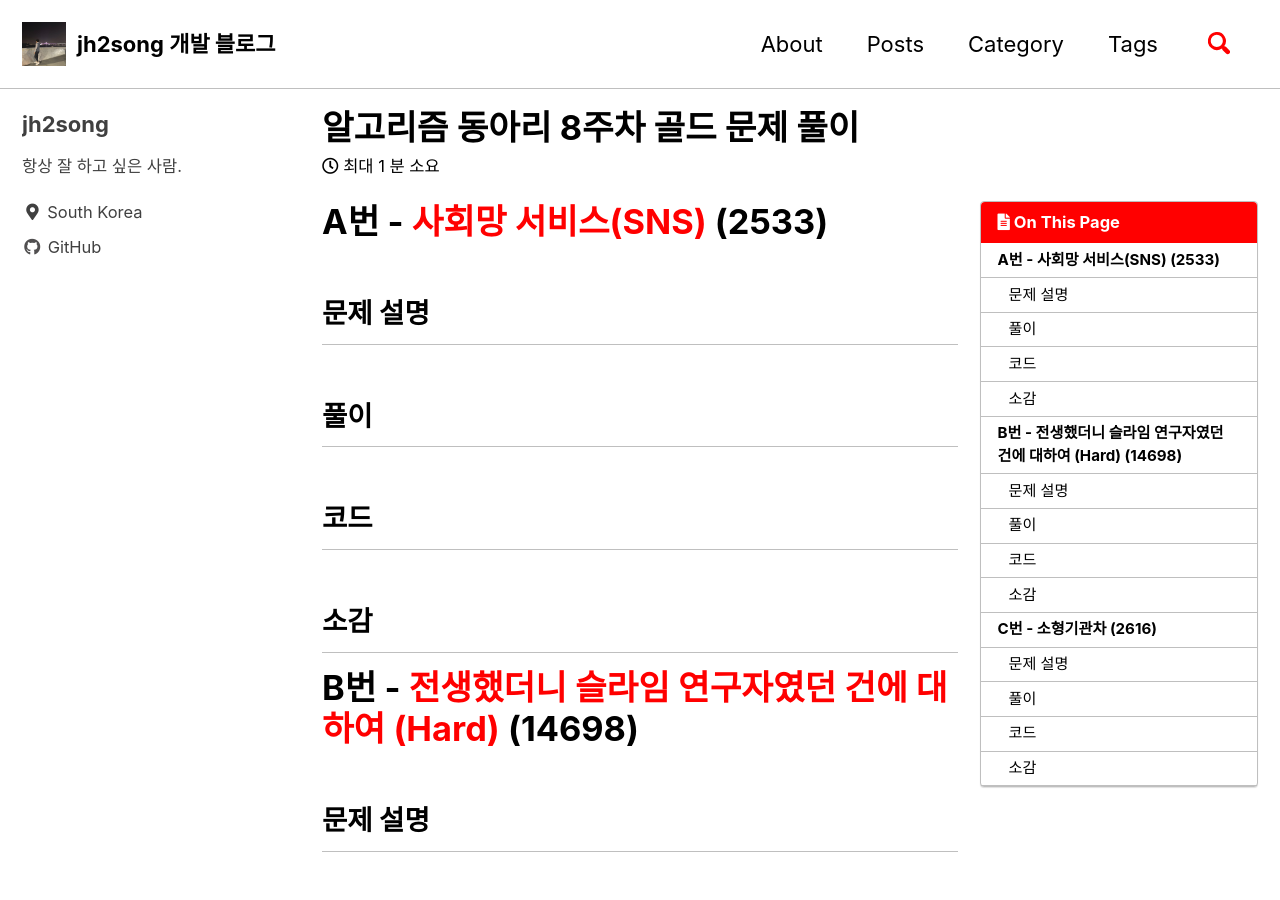
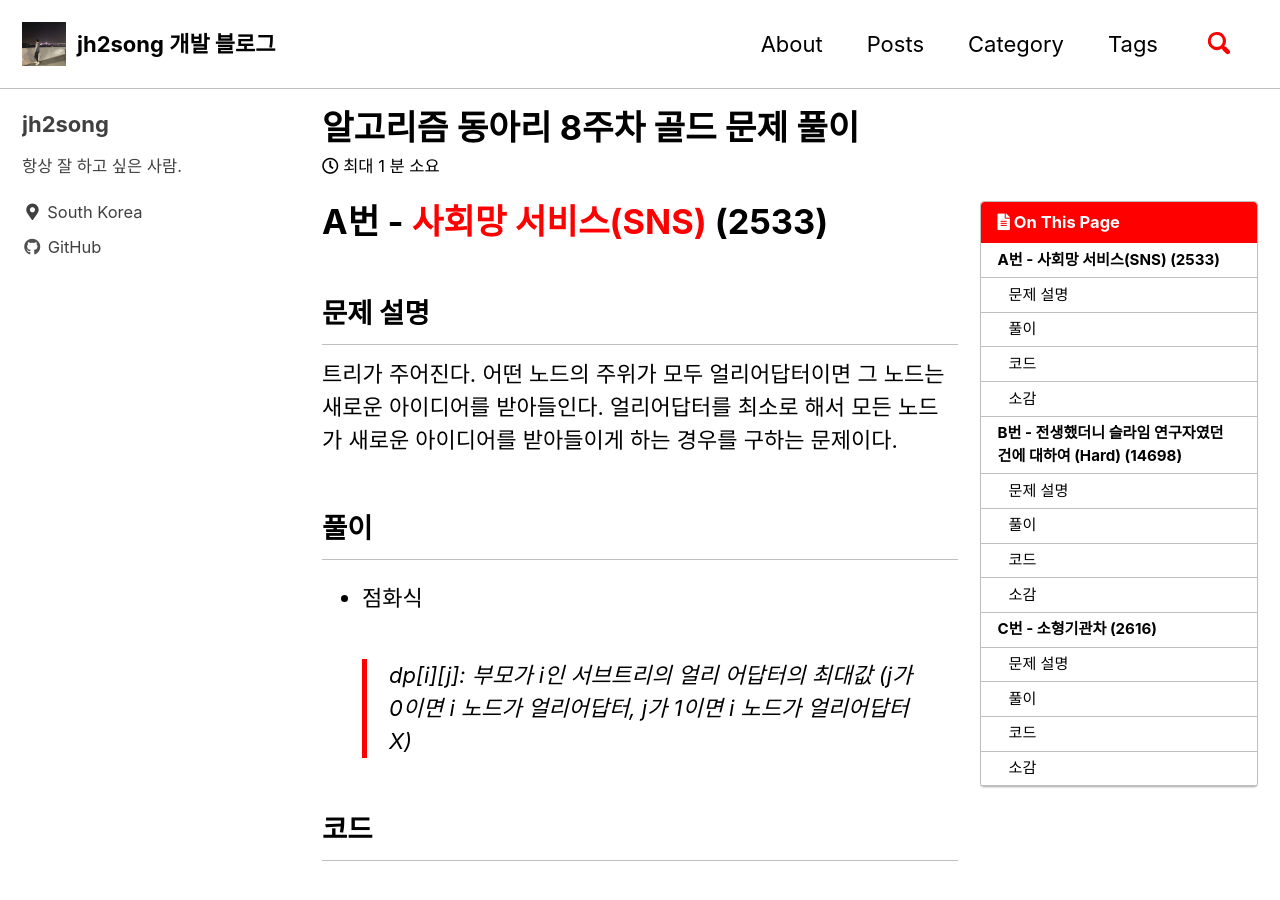
Before and after one commit to jh2song/jh2song.github.io, a Jekyll site: the page built from _posts/ps/2021-02-21-algorithm-study-week008.md, in a window 1280 px wide and 900 px high. Built offline with Jekyll 4.4.1, drawn with Linux system fonts in a browser that asks for light colours; cached includes are drawn as plain includes.

Commit message:
21/02/21

```diff
--- a/_posts/ps/2021-02-21-algorithm-study-week008.md
+++ b/_posts/ps/2021-02-21-algorithm-study-week008.md
@@ -12,11 +12,19 @@ toc_sticky: true
 
 ## 문제 설명
 
+트리가 주어진다. 어떤 노드의 주위가 모두 얼리어답터이면 그 노드는 새로운 아이디어를 받아들인다. 얼리어답터를 최소로 해서 모든 노드가 새로운 아이디어를 받아들이게 하는 경우를 구하는 문제이다.
+
 ## 풀이
+
+- 점화식
+  > dp[i][j]: 부모가 i인 서브트리의 얼리 어답터의 최대값
+  > (j가 0이면 i 노드가 얼리어답터, j가 1이면 i 노드가 얼리어답터X)
 
 ## 코드
 
 ## 소감
+
+<br>
 
 # B번 - [전생했더니 슬라임 연구자였던 건에 대하여 (Hard)](https://www.acmicpc.net/problem/14698){: target="\_blank"} (14698)
 
@@ -28,6 +36,8 @@ toc_sticky: true
 
 ## 소감
 
+<br>
+
 # C번 - [소형기관차](https://www.acmicpc.net/problem/2616){: target="\_blank"} (2616)
 
 ## 문제 설명
```
